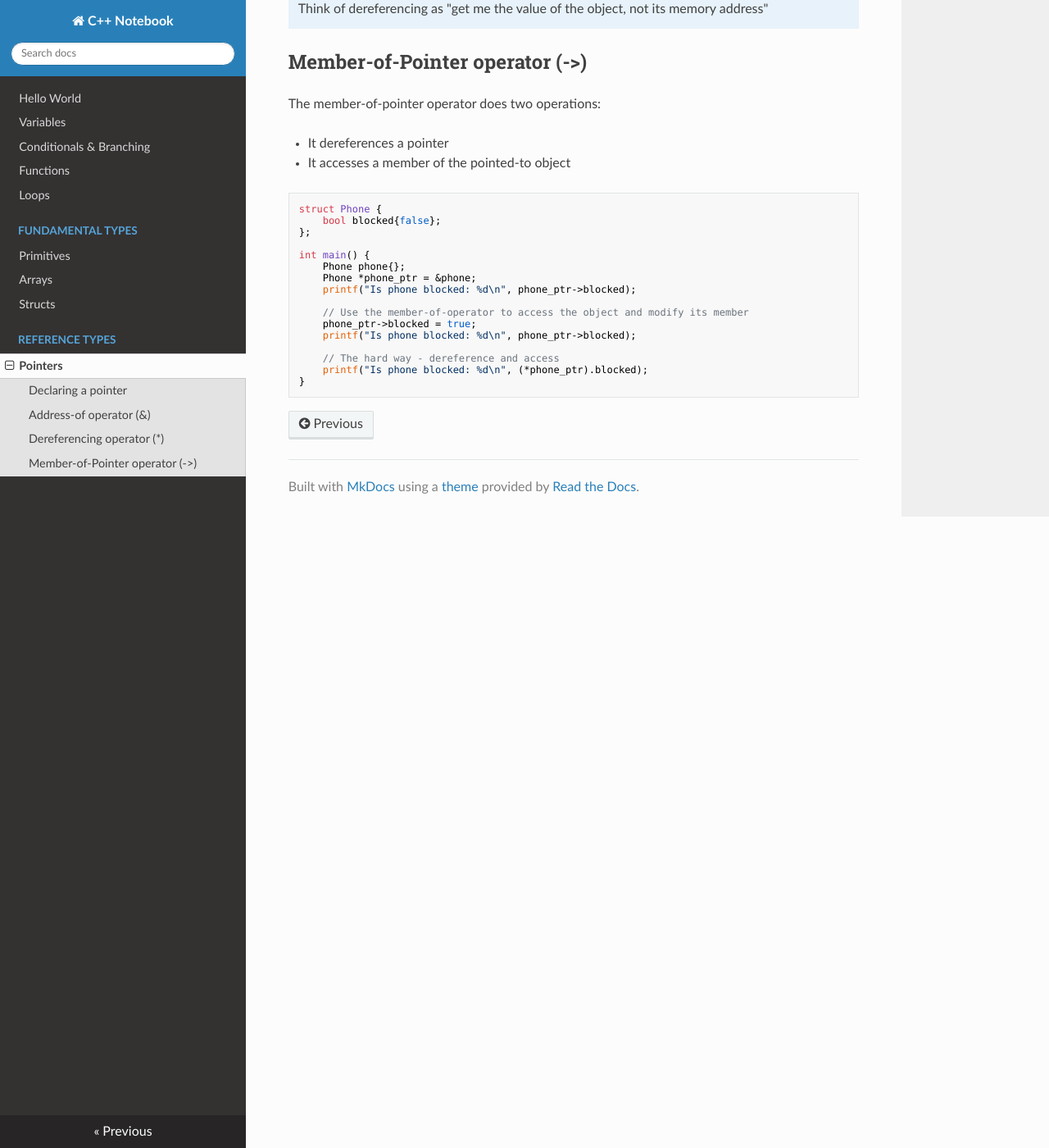
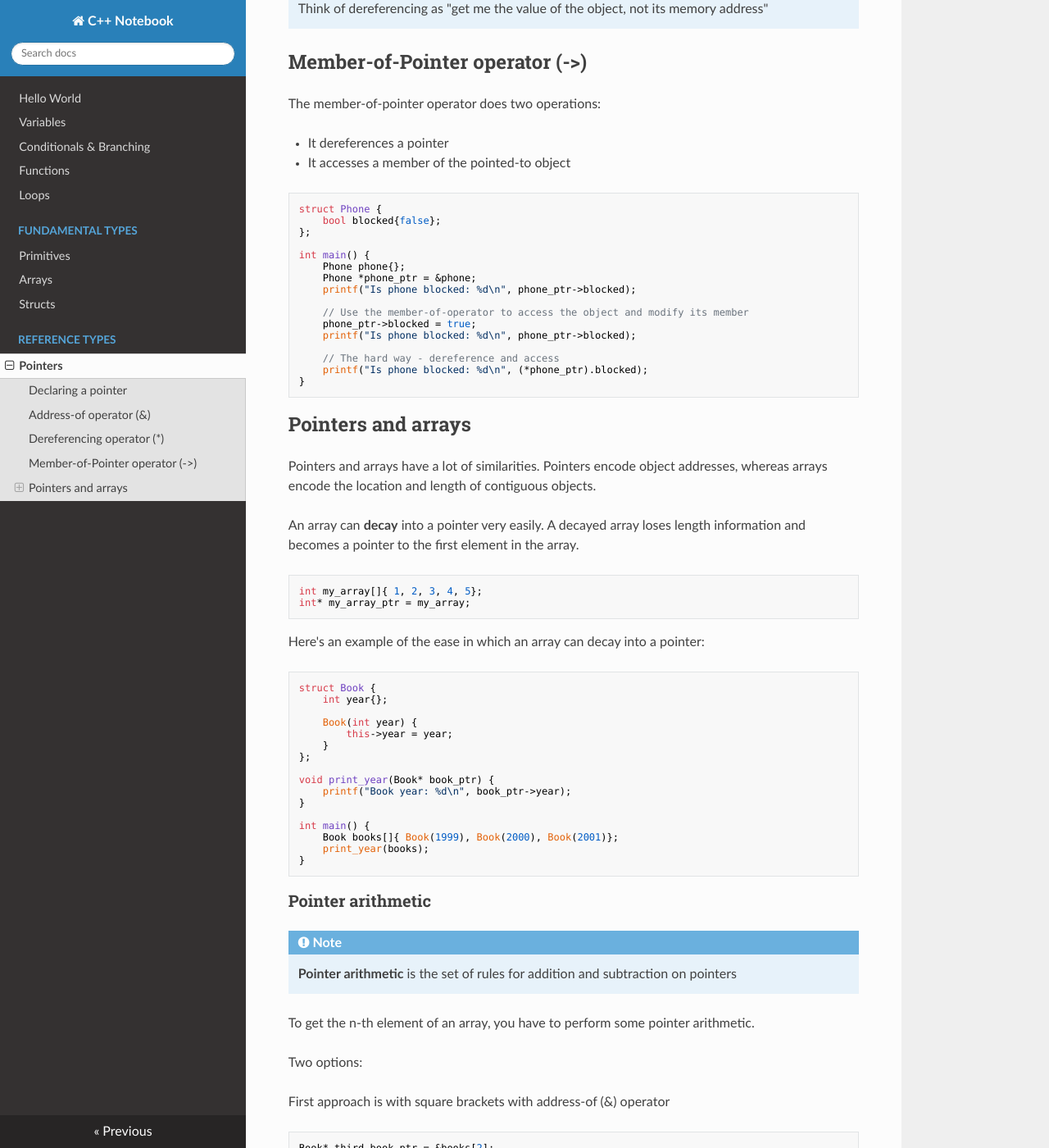
Before and after one commit to ddubson/cpp-notebook, an MkDocs documentation site: the page built from docs/reference_types/pointers.md, in a window 1280 px wide and 1400 px high, scrolled down 1154 px. Shown: the whole window at 82% size. Built offline with MkDocs 1.6.1, drawn with Linux system fonts in a browser that asks for light colours; nearby versions of some CDN libraries; some of the changed text lies outside the part shown.

Commit message:
Add pointers and structs

````diff
--- a/docs/reference_types/pointers.md
+++ b/docs/reference_types/pointers.md
@@ -78,3 +78,61 @@ int main() {
     printf("Is phone blocked: %d\n", (*phone_ptr).blocked);
 }
 ```
+
+## Pointers and arrays
+
+Pointers and arrays have a lot of similarities. Pointers encode object addresses,
+whereas arrays encode the location and length of contiguous objects.
+
+An array can **decay** into a pointer very easily. A decayed array loses length
+information and becomes a pointer to the first element in the array.
+
+```cpp
+int my_array[]{ 1, 2, 3, 4, 5};
+int* my_array_ptr = my_array;
+```
+
+Here's an example of the ease in which an array can decay into a pointer:
+
+```cpp
+struct Book {
+    int year{};
+
+    Book(int year) {
+        this->year = year;
+    }
+};
+
+void print_year(Book* book_ptr) {
+    printf("Book year: %d\n", book_ptr->year);
+}
+
+int main() {
+    Book books[]{ Book(1999), Book(2000), Book(2001)};
+    print_year(books);
+}
+```
+
+### Pointer arithmetic
+
+!!!note
+    **Pointer arithmetic** is the set of rules for addition and subtraction on pointers
+
+To get the n-th element of an array, you have to perform some pointer arithmetic.
+
+Two options:
+
+First approach is with square brackets with address-of (&) operator
+
+```cpp
+Book* third_book_ptr = &books[2];
+```
+
+Second approach is to use arithmetic
+
+```cpp
+Book* third_book_ptr = books + 2;
+```
+
+!!!warning
+    Pointers are quite dangerous, spawning vulnerabilities like buffer overflows.
````
Also changed, not shown: docs/fundamental_types/arrays.md (+4 -0 lines), docs/fundamental_types/structs.md (+3 -3 lines), 2 other files.
